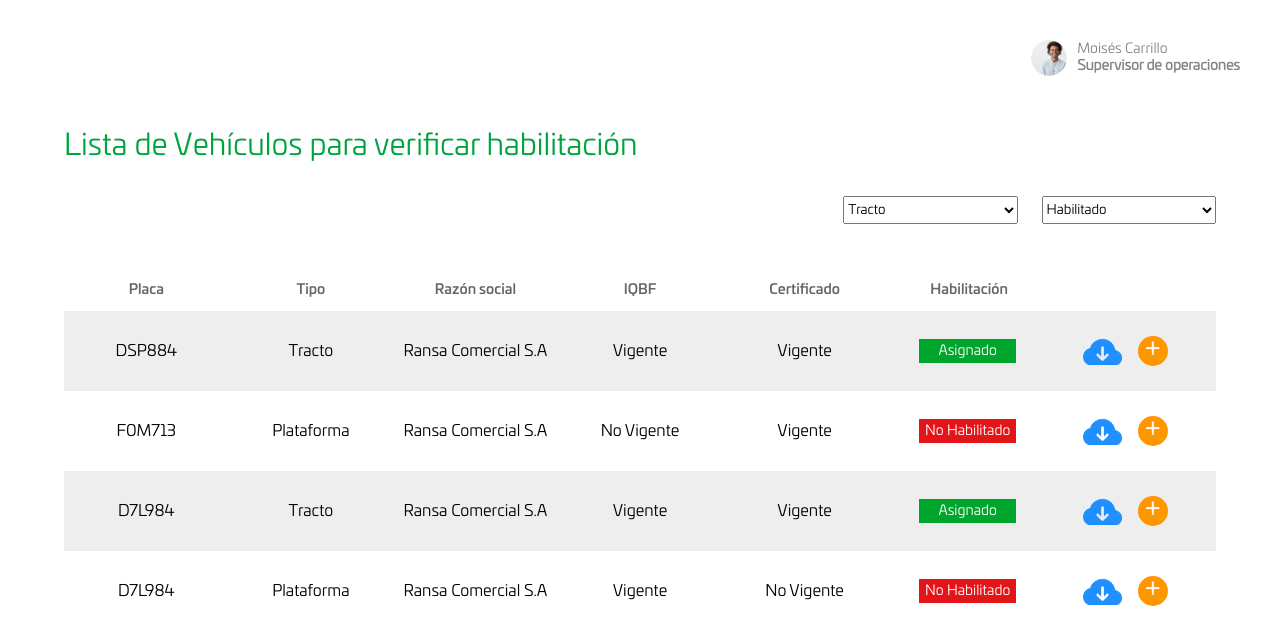
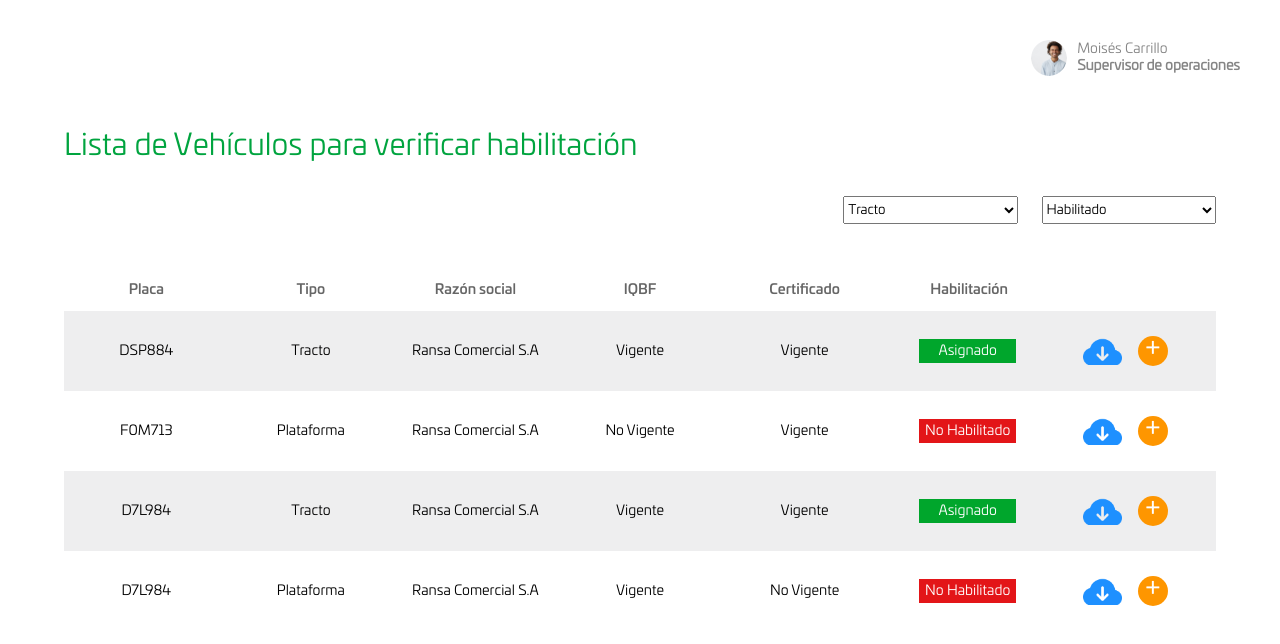
Before and after one commit to argierincon/Ransa-Talent-Fest, a React app: page /habilitacion-unidades in a window 1280 px wide. Shown: the top 644 px of the page. Built offline with nearby package versions, Linux system fonts and the light colour scheme.

Commit message:
añadiendo tamaño de fuente

```diff
--- a/src/Views/requestStatus/RequestStatus.scss
+++ b/src/Views/requestStatus/RequestStatus.scss
@@ -66,8 +66,16 @@
   background-color: #eeeeef;
 }
 
+.linea-bg p, .linea-simple p {
+font-size: 0.88rem;
+}
+
 .height-padding {
   height: 4rem;
   align-items: center;
   color: #666666;
 }
+
+.ver-mas > p {
+  font-size: 1.75rem;
+}
```
